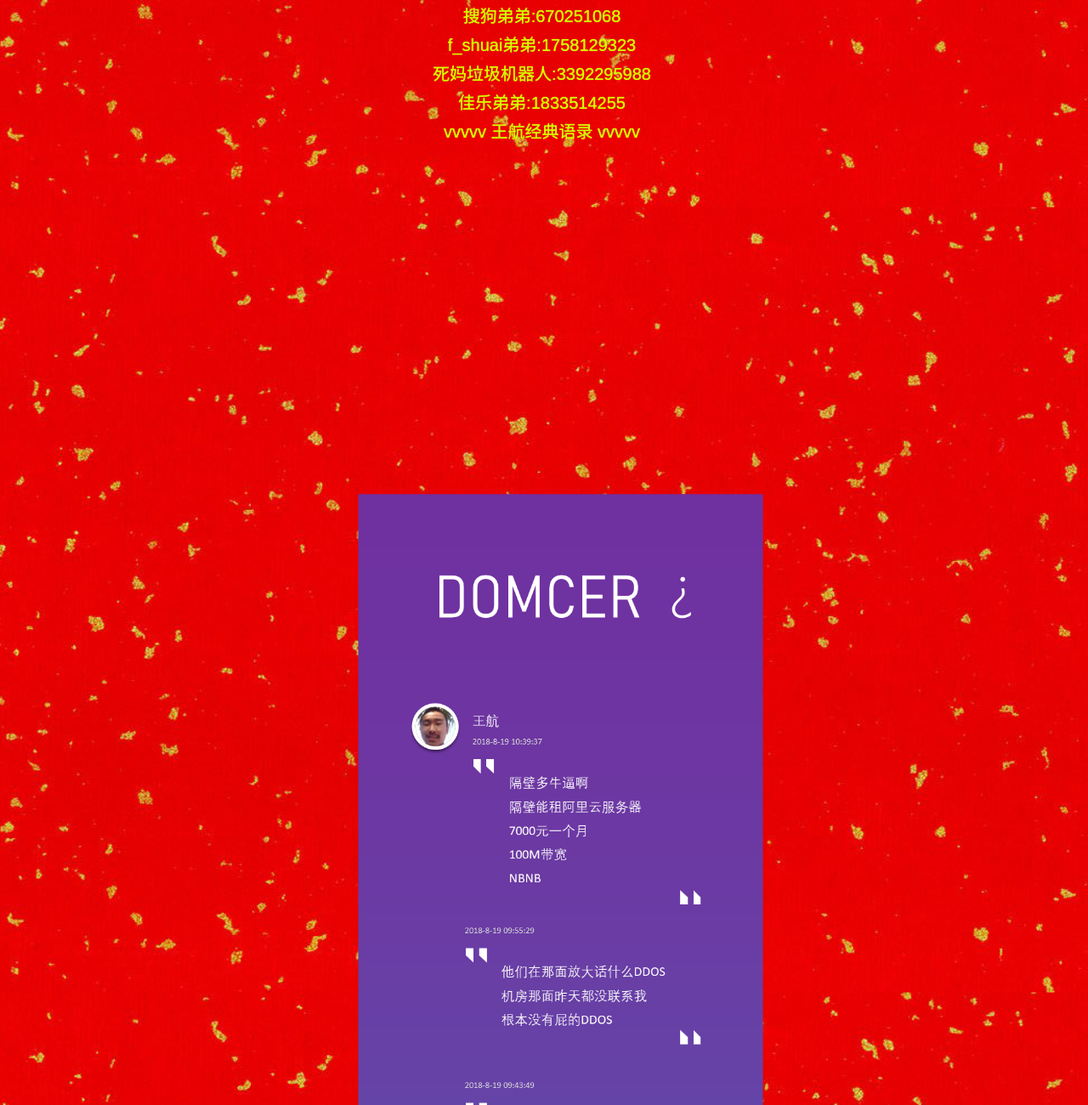
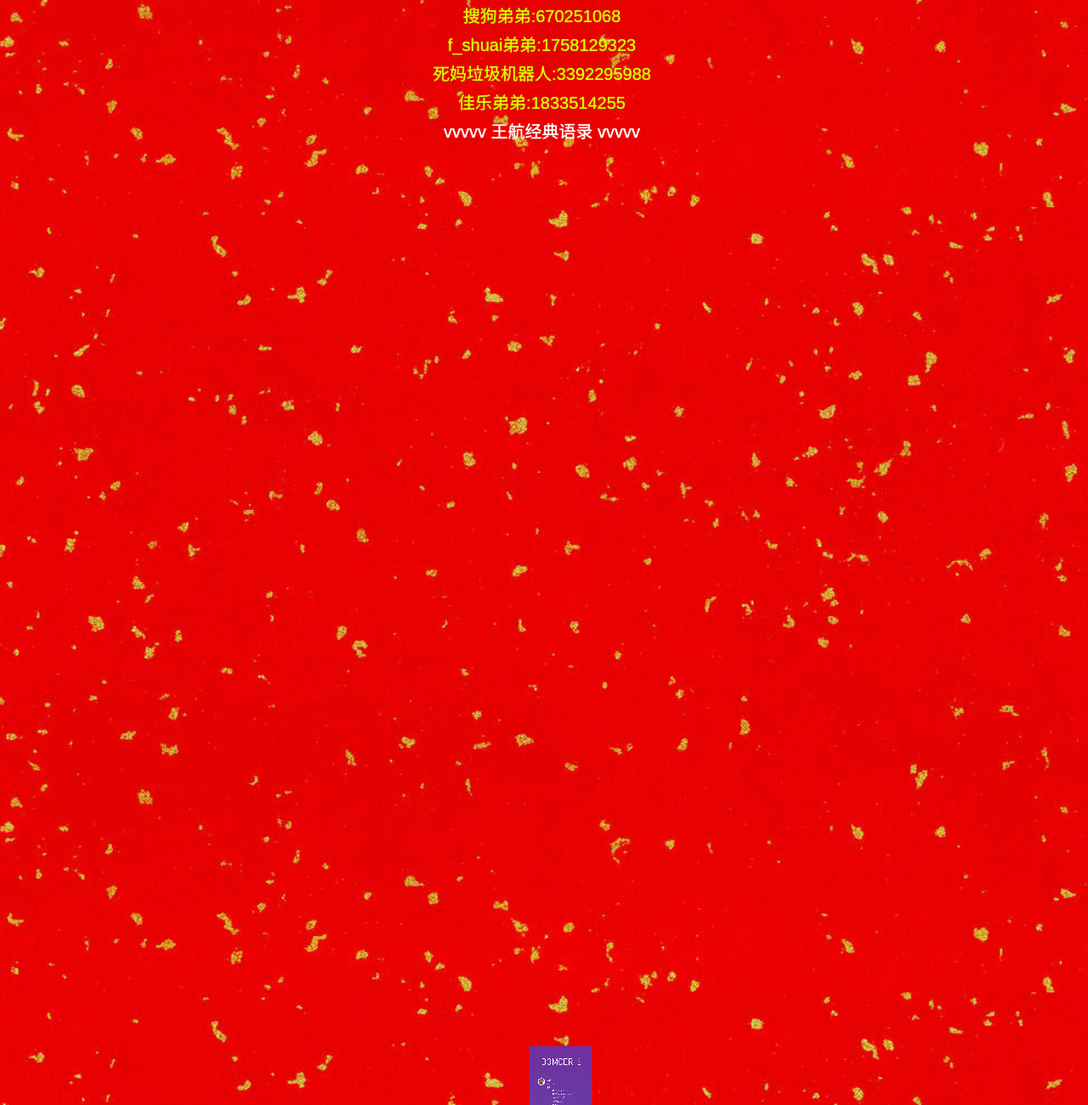
Before and after one commit to Womsxd/whqmlt, a plain HTML site: page index.html in a window 1280 px wide. Shown: the part 680-1980 px from the top of the page at 85% size. Drawn offline with nearby package versions, Linux system fonts and the light colour scheme; a script that the page names is missing.

Commit message:
Update index.html

```diff
--- a/index.html
+++ b/index.html
@@ -67,8 +67,9 @@
       	<span class="lastx" style="color: #d5ff00;text-shadow: 0px 0px 1px;">f_shuai弟弟:1758129323</span>
      	<span class="lastx" style="color: #d5ff00;text-shadow: 0px 0px 1px;">死妈垃圾机器人:3392295988</span>
       	<span class="lastx" style="color: #d5ff00;text-shadow: 0px 0px 1px;">佳乐弟弟:1833514255</span>
-      	<span class="lastx" style="color: #d5ff00;text-shadow: 0px 0px 1px;">vvvvv 王航经典语录 vvvvv</span>
-      	<img id="yl" src="img/dai_lv_shi.png" style="transform: scale(0.65);">
+      	<span class="lastx" stylyulu#d5ff00;text-shadow: 0px 0px 1px;">vvvvv 王航经典语录 vvvvv</span>
+      	<img id="yl" src="img/dai_lv_shi.png" style="transform: scale(0.1);">
+	<img id="yl2" src="img/yulu.jpg" style="transform: scale(0.1);">
 	<span class="lastx" style="color: #d5ff00;text-shadow: 0px 0px 1px;">vvvvv 灵堂留念区 欢迎评论 vvvvv</span>
 	<!-- 来必力City版安装代码 -->
 	<div id="lv-container" data-id="city" data-uid="MTAyMC8zOTE0OS8xNTY3Ng=="><script type="text/javascript">(function(d, s) {var j, e = d.getElementsByTagName(s)[0];if (typeof LivereTower === 'function') { return; }j = d.createElement(s);j.src = 'https://cdn-city.livere.com/js/embed.dist.js';j.async = true;e.parentNode.insertBefore(j, e);})(document, 'script');</script>
```
